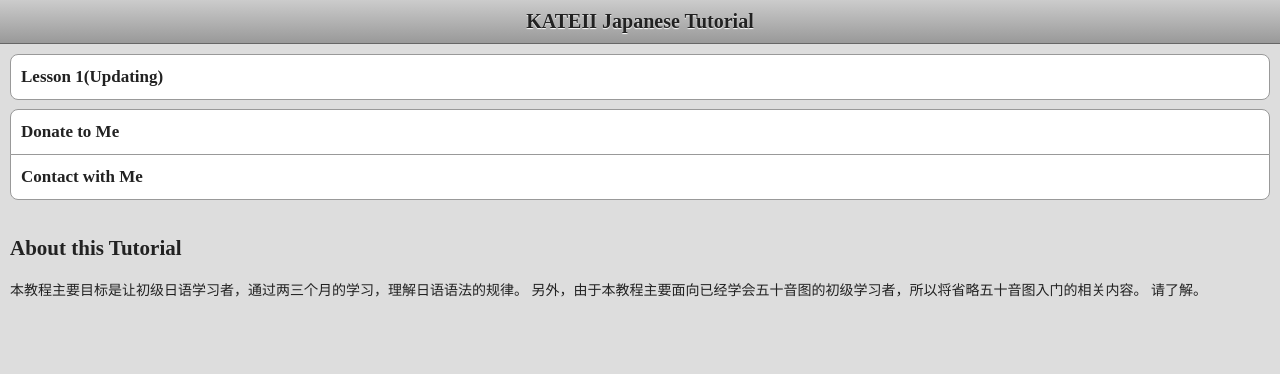
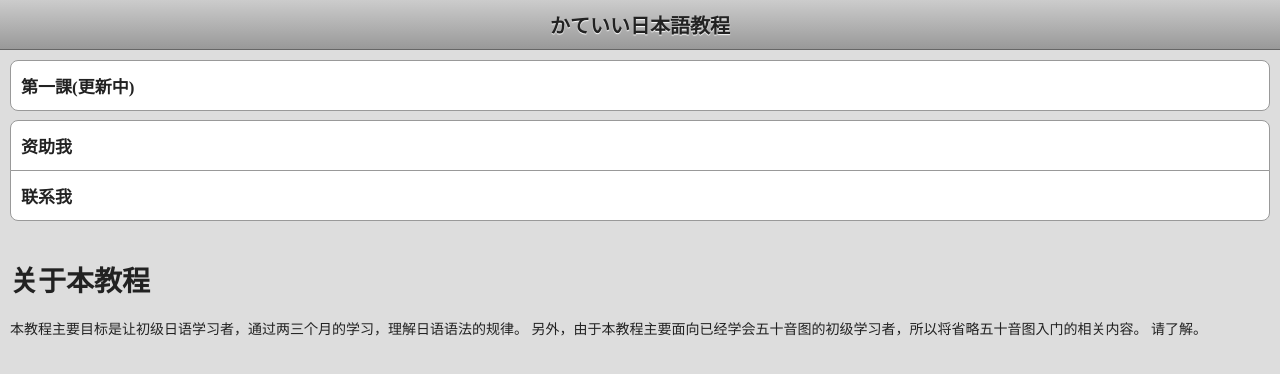
Before and after one commit to kateii/jap, a plain HTML site: page index.html in a window 1280 px wide. Drawn offline with Linux system fonts and the light colour scheme.

Commit message:
Update index.html

```diff
--- a/index.html
+++ b/index.html
@@ -2,28 +2,28 @@
 <html>
 <head>
  <link rel="stylesheet" href="index.css" type="text/css">
-<title>KATEII Japanese Tutorial</title>
+<title>かていい日本語教程</title>
 <meta name="viewport" content="user-scalable=no,width=device-width"/>
-<meta http-equiv="Content-Type" content="text/html; charset=utf-8" />
+<meta http-equiv="content-type" content="text/html; charset=utf-8">
 </head>
 <body>
 <div id="container">
   <div id="header">
-  <h1><a href="./">KATEII Japanese Tutorial</a></h1>
+  <h1><a href="./">かていい日本語教程</a></h1>
   <div id="utility">
      <ul>
-        <li><a href="lesson1.html">Lesson 1(Updating)</a></li>
+        <li><a href="lesson1.html">第一課(更新中)</a></li>
      </ul>
   </div>
   <div id="nav">
      <ul>
-        <li><a href="donate.html">Donate to Me</a></li>
-        <li><a href="contact.html">Contact with Me</a></li>
+        <li><a href="donate.html">资助我</a></li>
+        <li><a href="contact.html">联系我</a></li>
      </ul>
   </div>
 </div>
 <div id="content">
-   <h2>About this Tutorial</h2>
+   <h1>关于本教程</h1>
    <p>本教程主要目标是让初级日语学习者，通过两三个月的学习，理解日语语法的规律。
       另外，由于本教程主要面向已经学会五十音图的初级学习者，所以将省略五十音图入门的相关内容。
       请了解。</p>
```
